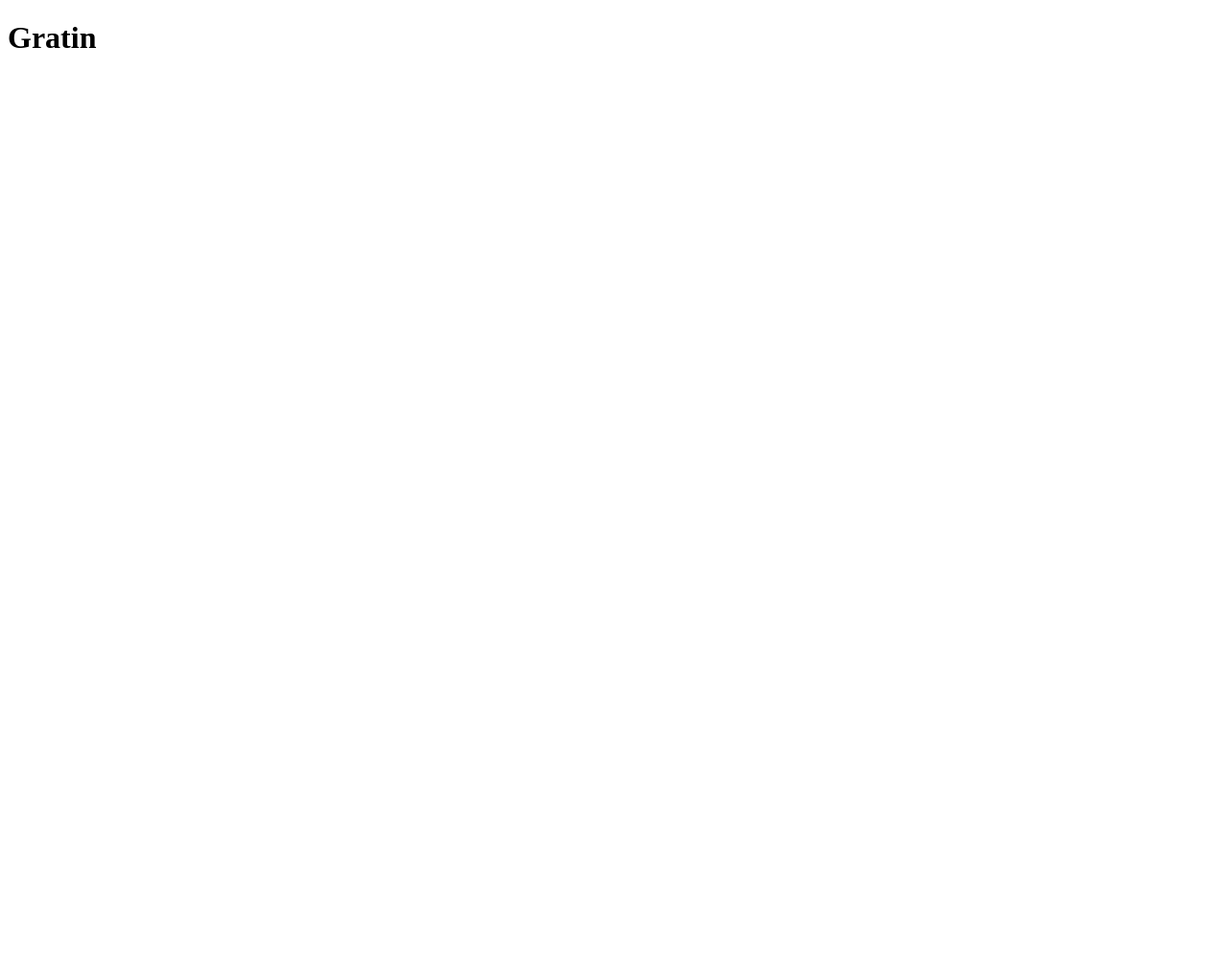
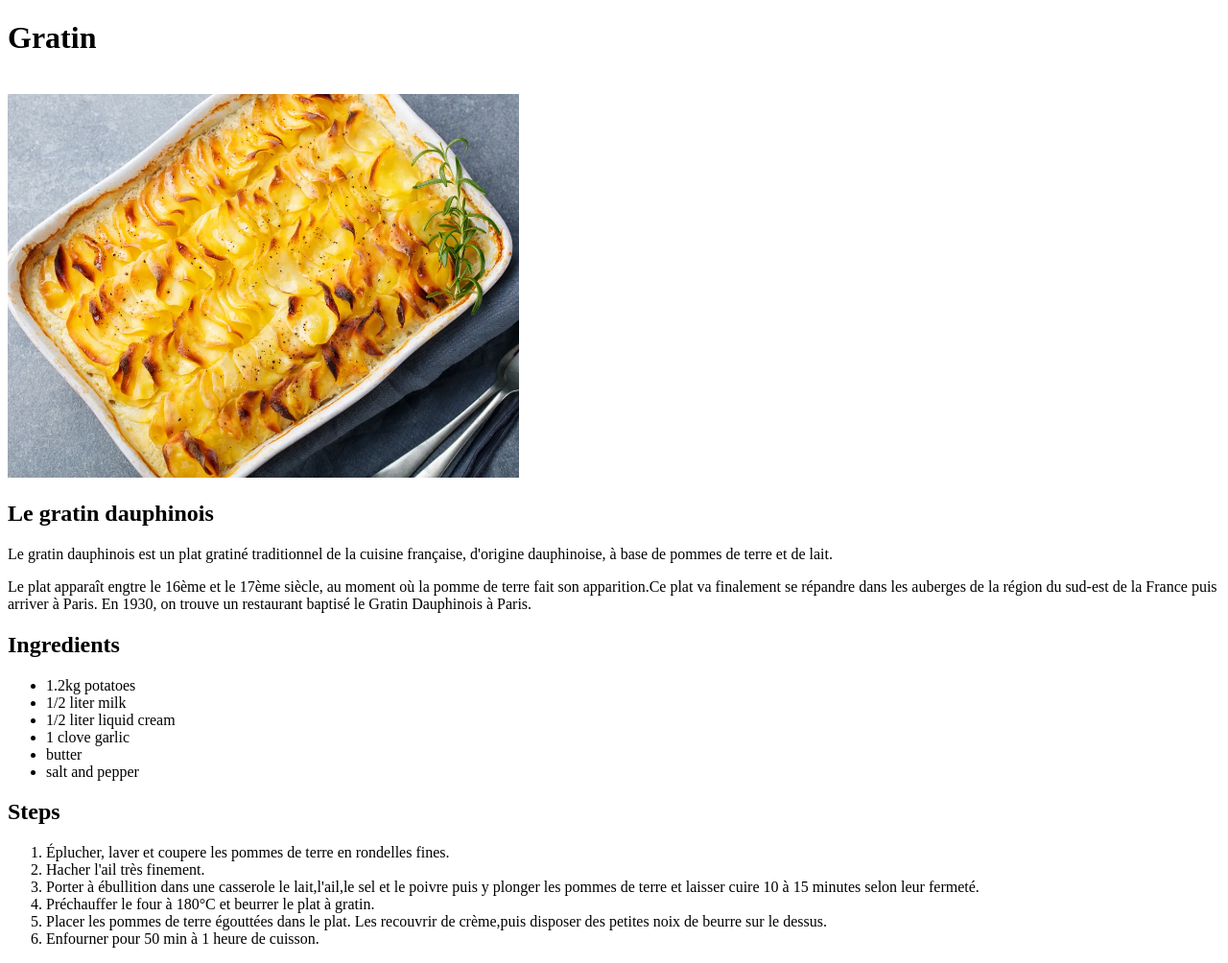
Before and after one commit to fatemagh53/odin-recipes, a plain HTML site: page recipes/gratin.html in a window 1280 px wide. Shown: the whole page at 96% size. Before the commit the page ends 800 px from the top, so only its background shows below. Drawn offline with Linux system fonts and the light colour scheme.

Commit message:
finish stucture of gratin.html and create Quiche_Lorraine.html

```diff
--- a/recipes/gratin.html
+++ b/recipes/gratin.html
@@ -7,6 +7,32 @@
     <title>Gratin</title>
 </head>
 <body>
-    <h1>Gratin</h1>
+    <h1>Gratin </h1><br>
+        <img src="images/gratin.webp"
+         alt="image de gratin dauphinois"
+         width="'400"
+         height="400">
+
+    <h2>Le gratin dauphinois</h2>
+    <p> Le gratin dauphinois est un plat gratiné traditionnel de la cuisine française, d'origine dauphinoise, à base de pommes de terre et de lait.</p>
+    <p>Le plat apparaît engtre le 16ème et le 17ème siècle, au moment où la pomme de terre fait son apparition.Ce plat va finalement se répandre dans les auberges de la région du sud-est de la France puis arriver à Paris. En 1930, on trouve un restaurant baptisé le Gratin Dauphinois à Paris.</p>
+    <h2>Ingredients</h2>
+    <ul>
+        <li>1.2kg potatoes</li>
+        <li>1/2 liter milk</li>
+        <li>1/2 liter liquid cream</li>
+        <li>1 clove garlic</li>
+        <li>butter</li>
+        <li>salt and pepper</li>
+    </ul>
+    <h2>Steps</h2>
+    <ol>
+        <li>Éplucher, laver et coupere les pommes de terre en rondelles fines.</li>
+        <li>Hacher l'ail très finement.</li>
+        <li>Porter à ébullition dans une casserole le lait,l'ail,le sel et le poivre puis y plonger les pommes de terre et laisser cuire 10 à 15 minutes selon leur fermeté.</li>
+        <li>Préchauffer le four à 180°C et beurrer le plat à gratin.</li>
+        <li>Placer les pommes de terre égouttées dans le plat. Les recouvrir de crème,puis disposer des petites noix de beurre sur le dessus.</li>
+        <li>Enfourner pour 50 min à 1 heure de cuisson.</li>
+    </ol>
 </body>
 </html>
```
Also changed, not shown: recipes/images/gratin.webp (added), 1 other file.
